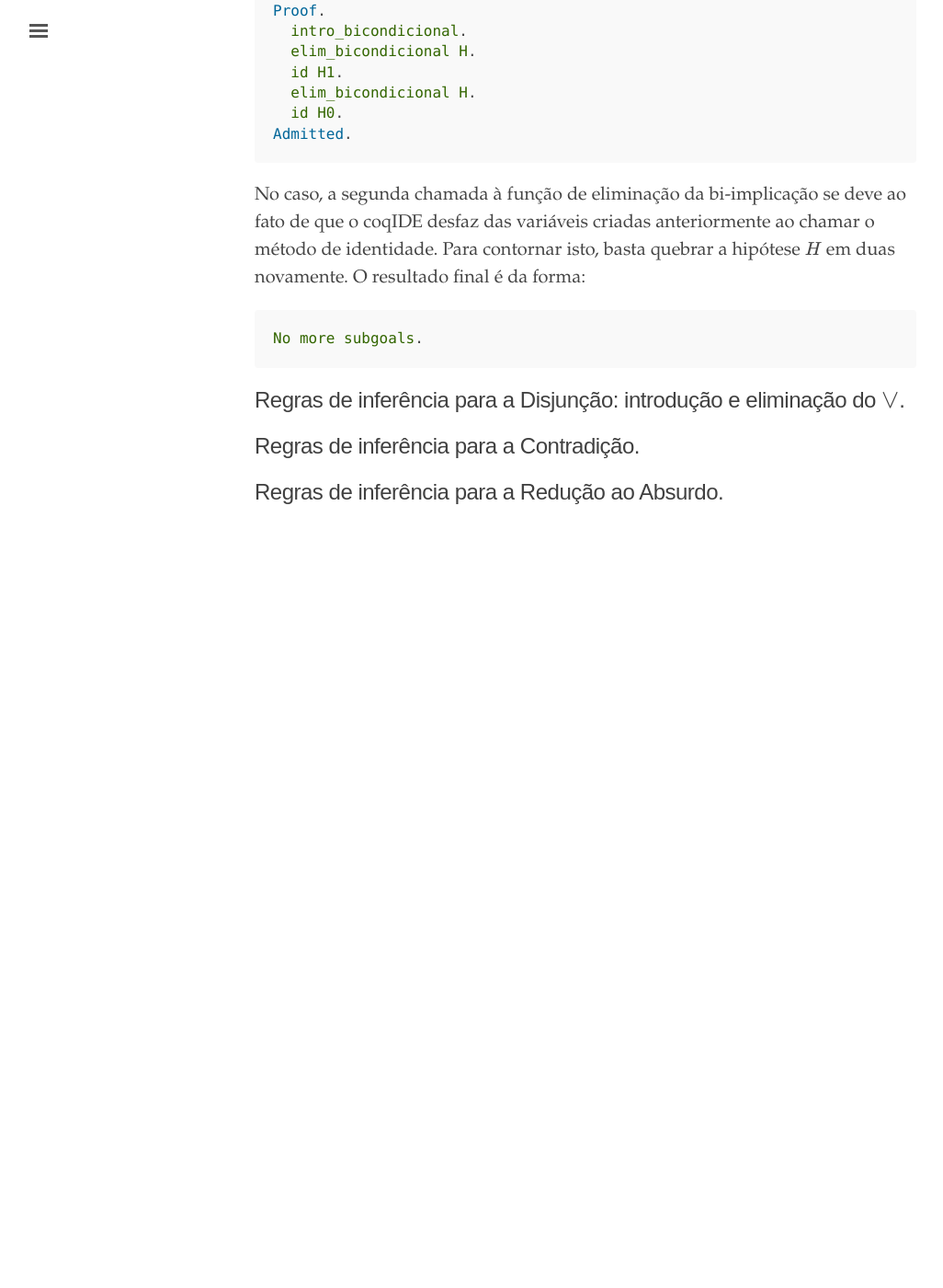
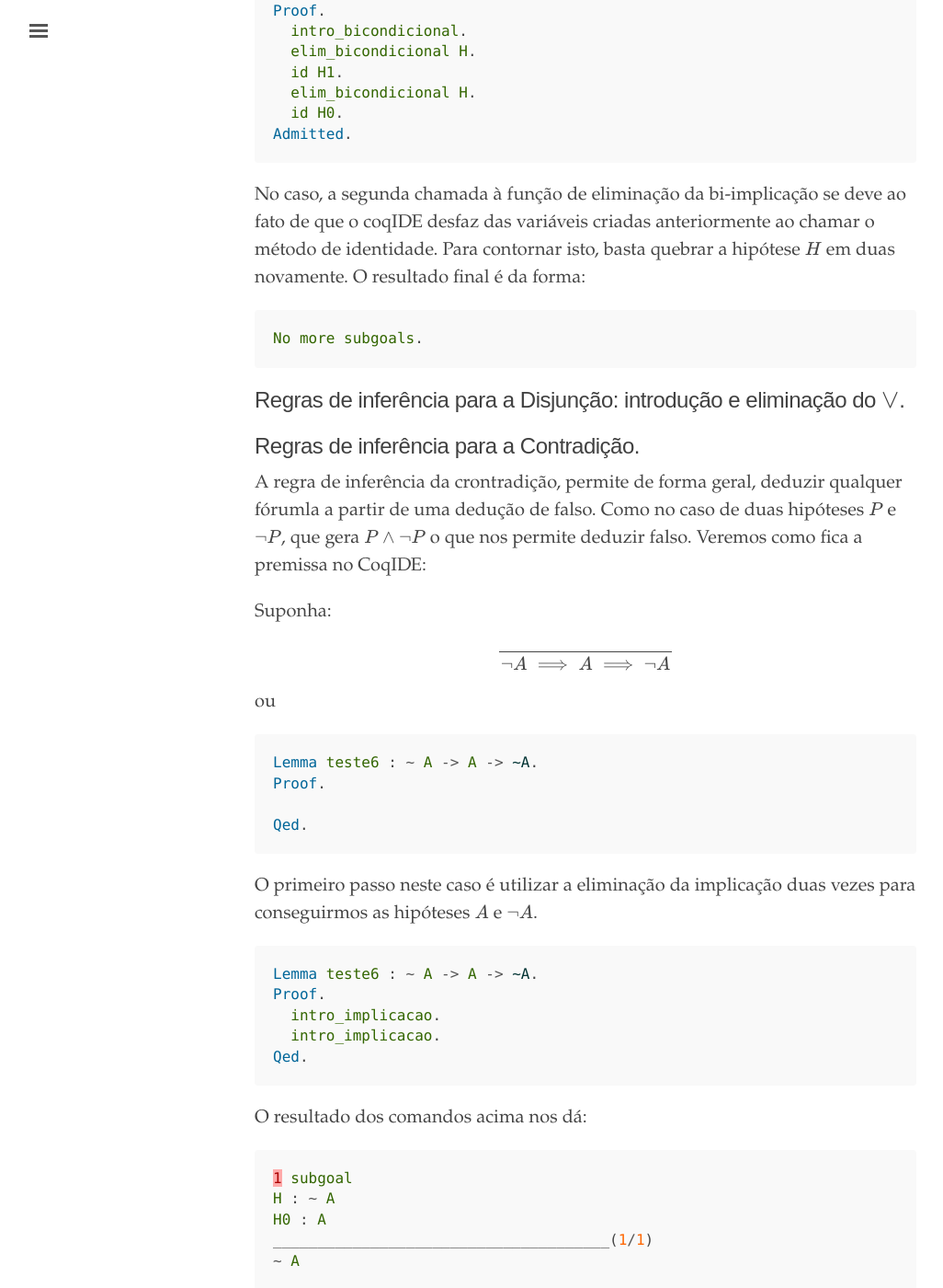
Before and after one commit to proativa2018/proativa2018.github.io, a Jekyll site: the page built from documentation.md, in a window 1280 px wide and 1400 px high, scrolled down 14399 px. Shown: the whole window at 92% size, without its empty margins (3-1029 px from the left). Built offline with Jekyll 4.4.1, drawn with Linux system fonts in a browser that asks for light colours; formulas are drawn with MathJax 3; before the commit the page ends 15029 px from its top, so only the background shows below that; some of the changed text lies outside the part shown.

Commit message:
#regras para a contradicao

````diff
--- a/documentation.md
+++ b/documentation.md
@@ -548,5 +548,87 @@
 
 ## Regras de inferência para a Contradição.
 
+A regra de inferência da crontradição, permite de forma geral, deduzir qualquer fórumla a partir de uma dedução de falso. Como no caso de duas hipóteses $$P$$ e $$¬P$$, que gera $$P \land ¬P$$ o que nos permite deduzir falso. Veremos como fica a premissa no CoqIDE:
+
+Suponha:
+
+$$\dfrac{}{¬A \implies A \implies ¬A}$$
+
+ou
+
+```coq
+Lemma teste6 : ~ A -> A -> ~A.
+Proof.
+
+Qed.
+```
+
+O primeiro passo neste caso é utilizar a eliminação da implicação duas vezes para conseguirmos as hipóteses $$A$$ e $$¬A$$.
+
+```coq
+Lemma teste6 : ~ A -> A -> ~A.
+Proof.
+  intro_implicacao.
+  intro_implicacao.
+Qed.
+```
+
+O resultado dos comandos acima nos dá:
+
+```coq
+1 subgoal
+H : ~ A
+H0 : A
+______________________________________(1/1)
+~ A
+```
+
+O comando ```contradicao``` recebe um parâmetro do tipo ```Prop```, que posteriormente é transformado em falso.
+No caso acima, as hipóteses $$¬A$$ e $$A$$ são contraditórias. Utilizando o comando de eliminação da negação nestas, temos que:
+
+```coq
+Lemma teste6 : ~ A -> A -> ~A.
+Proof.
+  intro_implicacao.
+  intro_implicacao.
+  elim_negacao H H0.
+Qed.
+```
+
+Que gera como resultado:
+
+```coq
+1 subgoal
+H : ~ A
+H0 : A
+H1 : False
+______________________________________(1/1)
+~ A
+```
+
+Agora, para conseguirmos provar a identidade da hipótese $$\textit{False}$$, precisamos utilizar o comando de ```contradição```. O resultado final é:
+
+```coq
+Lemma teste6 : ~ A -> A -> ~A.
+Proof.
+  intro_implicacao.
+  intro_implicacao.
+  elim_negacao H H0.
+  contradicao (~A).
+Qed.
+```
+
+Que gera a saída:
+
+```coq
+1 subgoal
+H : ~ A
+H0 : A
+H1 : False
+______________________________________(1/1)
+False
+```
+
+Para terminar a prova basta utilizar a identidade na hipótese $$H1$$.
 
 ## Regras de inferência para a Redução ao Absurdo.
````
Also changed, not shown: 1 other file.
